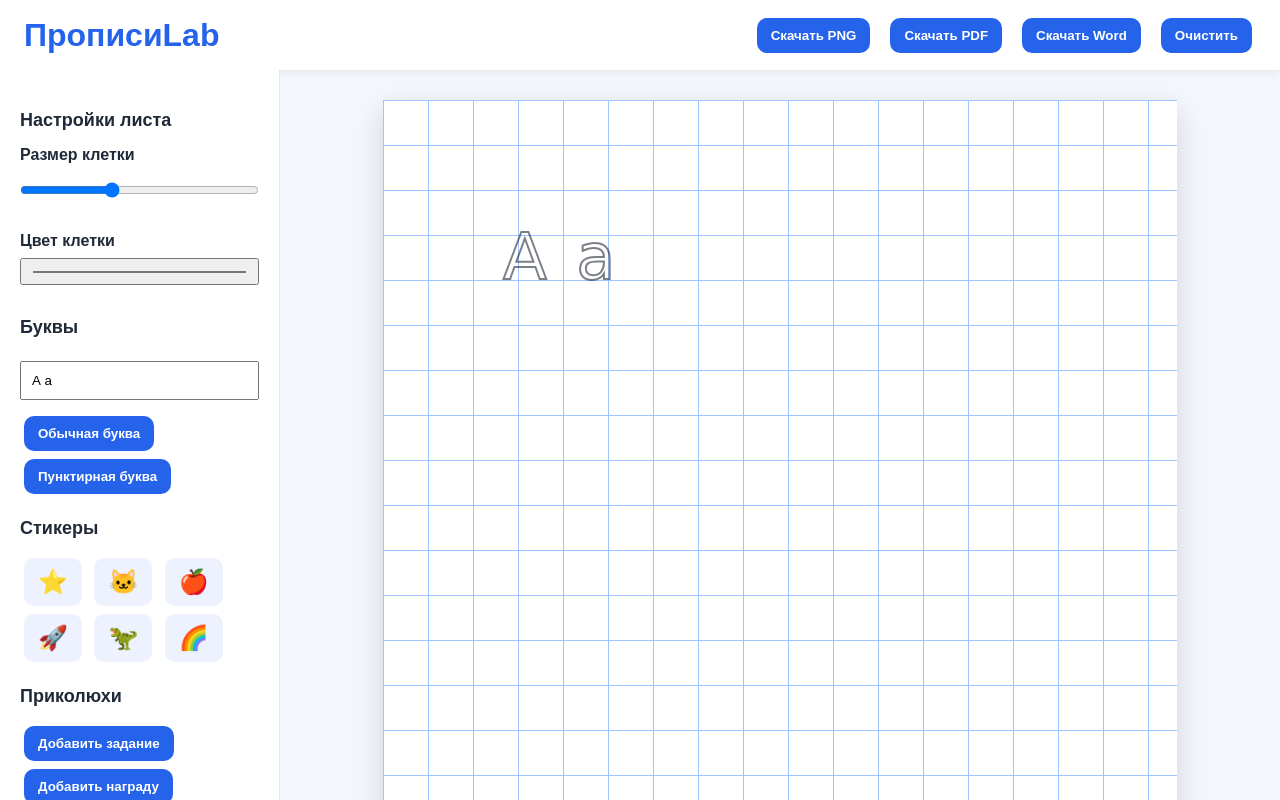
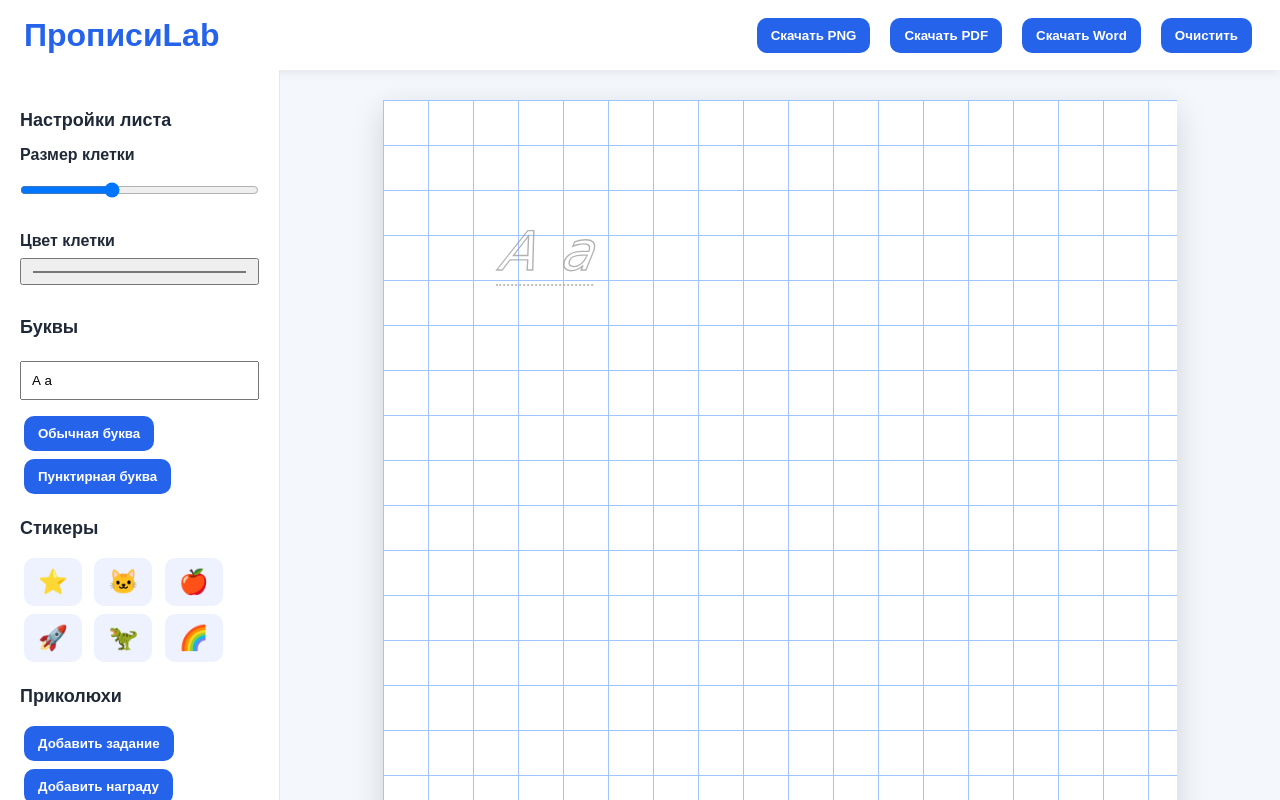
Before and after one commit to Elimirage/propisi-lab, a plain HTML site: page index.html in a window 1280 px wide. Both pictures are taken after a click on the button "Пунктирная буква". Drawn offline with nearby package versions, Linux system fonts and the light colour scheme.

Commit message:
Update styles.css

```diff
--- a/styles.css
+++ b/styles.css
@@ -105,16 +105,22 @@ button:hover {
 }
 
 .text-item {
-  font-size: 64px;
-  font-family: "Comic Sans MS", cursive;
-  color: #111827;
+  font-size: 54px;
+  font-family: "Monotype Corsiva", "Segoe Script", "Comic Sans MS", cursive;
+  color: #222;
+  font-style: italic;
+  transform: skewX(-12deg);
 }
 
 .dashed {
   color: transparent;
-  -webkit-text-stroke: 2px #111827;
-  opacity: 0.55;
-  letter-spacing: 4px;
+  -webkit-text-stroke: 1.4px #999;
+  opacity: 0.75;
+  letter-spacing: 3px;
+  text-shadow:
+    3px 0 0 transparent,
+    6px 0 0 transparent;
+  border-bottom: 2px dotted #aaa;
 }
 
 .sticker-item {
```
